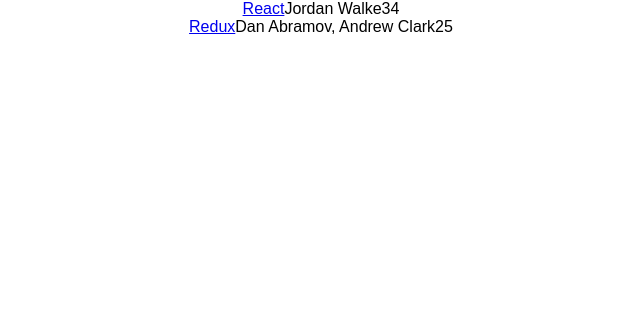
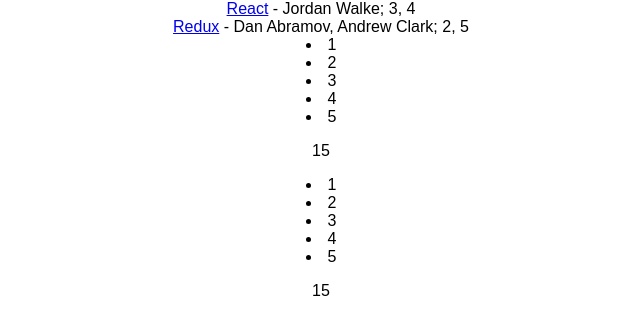
Before and after one commit to CoderKlemen/react, a React (Create React App) app in the folder hackernews/: page / in a window 1280 px wide. Shown: the top 334 px of the page, without its empty margins (319-959 px from the left). Built offline with nearby package versions, Linux system fonts and the light colour scheme.

Commit message:
ES6 Classes, arrow functions, created a new class and displayed it

```diff
--- a/hackernews/src/App.js
+++ b/hackernews/src/App.js
@@ -20,23 +20,41 @@
   }
 ];
 
+const numbers = [1,2,3,4,5];
+
+let numbers1 = [1,2,3,4,5];
+
 class App extends Component {
   render() {
     // "className" equals class in HTML
+    // arrow function without brackets and return statement has a "concise body"
     return (
       <div className="App">
-        {list.map(function(item) {
-          return (
+        {list.map( item =>
             <div key={item.objectID}>
               <span>
                 <a href={item.url}>{item.title}</a>
               </span>
-              <span>{item.author}</span>
-              <span>{item.num_comments}</span>
-              <span>{item.points}</span>
+              <span> - {item.author}</span>
+              <span>; {item.num_comments}</span>
+              <span>, {item.points}</span>
             </div>
-          );
-        })}
+          )
+        }
+        {
+          numbers.map( num => {
+            return (
+              <li key={num.toString()}>
+                {num}
+              </li>
+            )
+          })
+        }
+        <p>
+          {numbers1.reduce( (acc, cur) => {
+            return acc + cur;
+          })}
+        </p>
       </div>
     );
   }
--- /dev/null
+++ b/hackernews/src/App_2.js
@@ -0,0 +1,34 @@
+import React, { Component } from "react";
+import "./App.css";
+
+
+const numbers = [1,2,3,4,5];
+
+let numbers1 = [1,2,3,4,5];
+
+class App_2 extends Component {
+  render() {
+    // "className" equals class in HTML
+    // arrow function without brackets and return statement has a "concise body"
+    return (
+      <div className="App">
+        {
+          numbers.map( num => {
+            return (
+              <li key={num.toString()}>
+                {num}
+              </li>
+            )
+          })
+        }
+        <p>
+          {numbers1.reduce( (acc, cur) => {
+            return acc + cur;
+          })}
+        </p>
+      </div>
+    );
+  }
+}
+
+export default App_2;
--- a/hackernews/src/index.js
+++ b/hackernews/src/index.js
@@ -2,9 +2,16 @@
 import ReactDOM from 'react-dom';
 import './index.css';
 import App from './App';
+import App_2 from './App_2';
 import registerServiceWorker from './registerServiceWorker';
 
-ReactDOM.render(<App />, document.getElementById('root'));
+ReactDOM.render((
+                <div>
+                    <App />
+                    <App_2 />
+                </div>
+                )
+                , document.getElementById('root'));
 
 /*
 // foolin around
```
